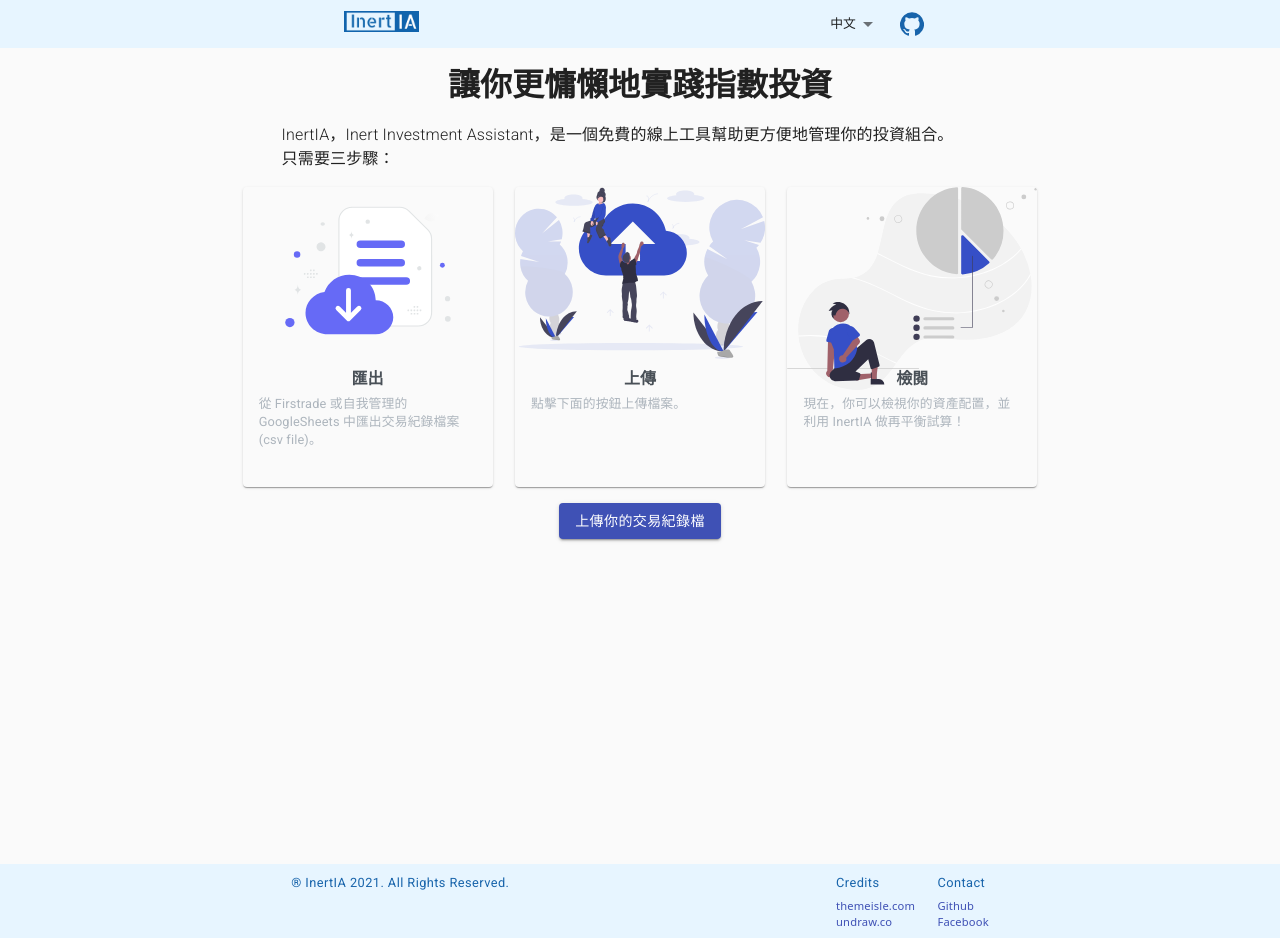
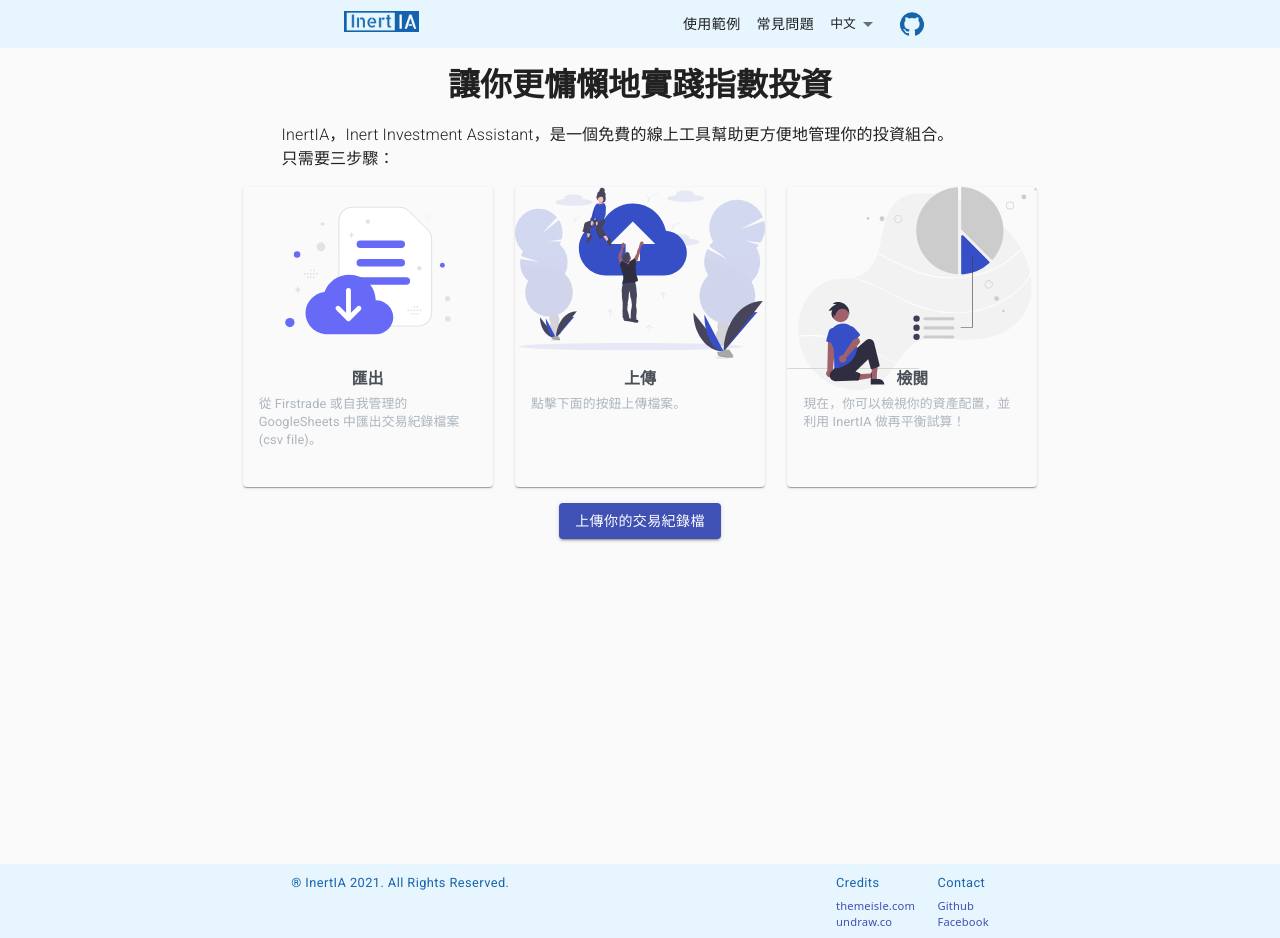
Before and after one commit to hjcian/inertia-web, a React (Create React App) app: page / in a window 1280 px wide. Built offline with nearby package versions, Linux system fonts and the light colour scheme.

Commit message:
feat(header): add usage and faq links

```diff
--- a/src/Pages/Header/Header.js
+++ b/src/Pages/Header/Header.js
@@ -4,6 +4,7 @@ import {
   Select,
   MenuItem,
   IconButton,
+  Button,
   Tooltip
 } from '@material-ui/core'
 import GitHubIcon from '@material-ui/icons/GitHub'
@@ -34,8 +35,6 @@ const useStyles = makeStyles((theme) => ({
   selectLangItem: {
     fontSize: '0.8rem'
   },
-  githubButton: {
-  },
   githubIcon: {
     color: '#1864ab'
   }
@@ -54,6 +53,20 @@ const Header = () => {
               <img className={classes.brandImage} src={logo} alt={Header.brand} />
             </a>
           </div>
+          <Button
+            href='https://github.com/hjcian/inertia-web/tree/main/doc/usage#readme'
+            target='_blank'
+            rel='noreferrer'
+          >
+            {Header.usage}
+          </Button>
+          <Button
+            href='https://github.com/hjcian/inertia-web/tree/main/doc/faq#readme'
+            target='_blank'
+            rel='noreferrer'
+          >
+            {Header.faq}
+          </Button>
           <Select
             disableUnderline
             className={classes.selectLang}
@@ -71,7 +84,6 @@ const Header = () => {
           </Select>
           <Tooltip title='Github' arrow>
             <IconButton
-              className={classes.githubButton}
               href='https://github.com/hjcian/inertia-web'
               target='_blank' rel='noreferrer'
             >
--- a/src/global/context/language.js
+++ b/src/global/context/language.js
@@ -21,7 +21,9 @@ const langs = {
   [en]: {
     Code: en,
     Header: {
-      brand: 'InertIA'
+      brand: 'InertIA',
+      usage: 'Usage',
+      faq: 'FAQ'
     },
     Content: {
       dropzoneDragActive: 'Drop the transaction CSV file here ...',
@@ -100,7 +102,9 @@ const langs = {
   [zhtw]: {
     Code: zhtw,
     Header: {
-      brand: 'InertIA'
+      brand: 'InertIA',
+      usage: '使用範例',
+      faq: '常見問題'
     },
     Content: {
       dropzoneDragActive: '放開你的交易紀錄 CSV 檔...',
```
